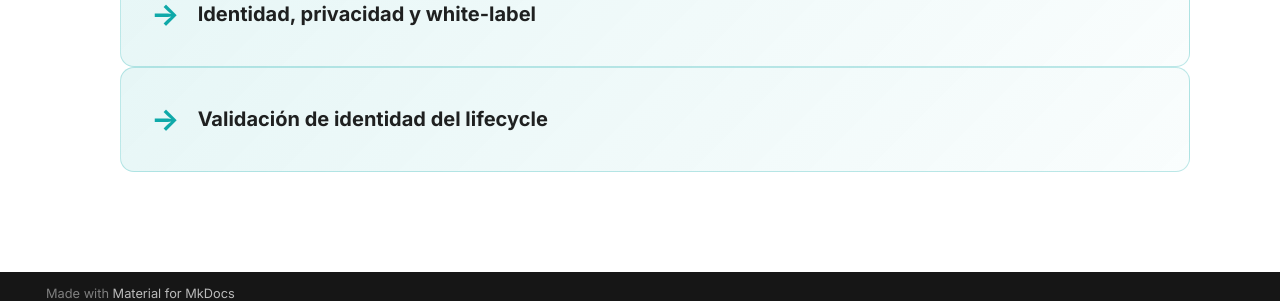
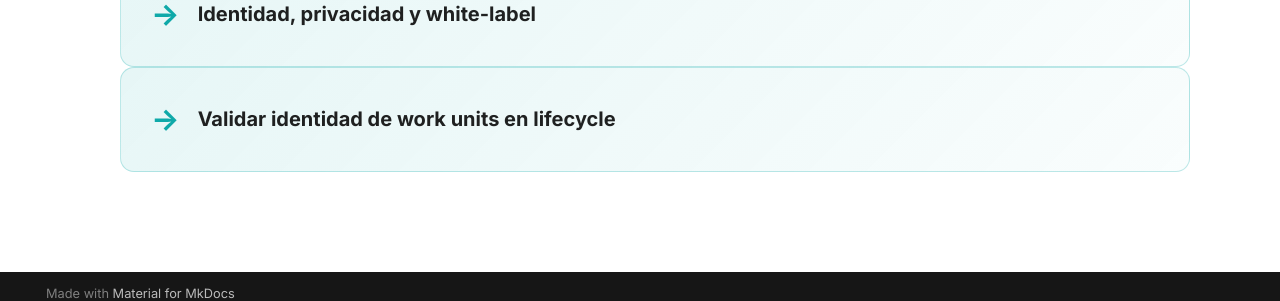
Before and after one commit to jlbellonGmail/gi-clinicadental, an MkDocs documentation site: the page built from docs/usuario/index.md, in a window 1280 px wide and 900 px high, scrolled down 2249 px. Shown: the part 584-885 px from the top of the window. Built offline with MkDocs 1.6.1 and Material for MkDocs 9.7.7, drawn with Linux system fonts in a browser that asks for light colours.

Commit message:
docs: align identity lifecycle index links

```diff
--- a/docs/usuario/index.md
+++ b/docs/usuario/index.md
@@ -71,7 +71,7 @@ hide:
 - [Solicitudes que necesitan revision](estado-comunicacion-leads.md)
 - [Validación del MVP en producción](validacion-mvp-produccion.md)
 - [Identidad, privacidad y white-label](identidad-privacidad-white-label.md)
-- [Validación de identidad del lifecycle](validacion-identidad-lifecycle.md)
+- [Validar identidad de work units en lifecycle](validacion-identidad-lifecycle.md)
 
 <!-- FEATURE_LINKS_END -->
 
```
Also changed, not shown: docs/tecnica/index.md (+1 -1 lines).
